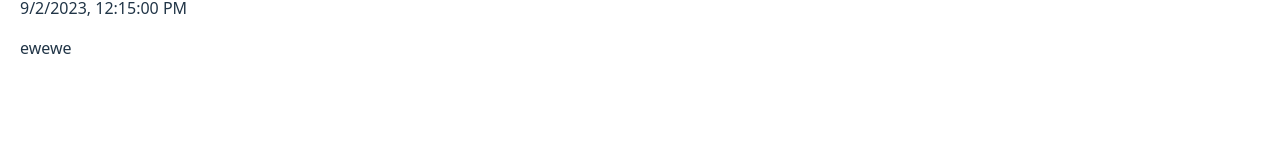
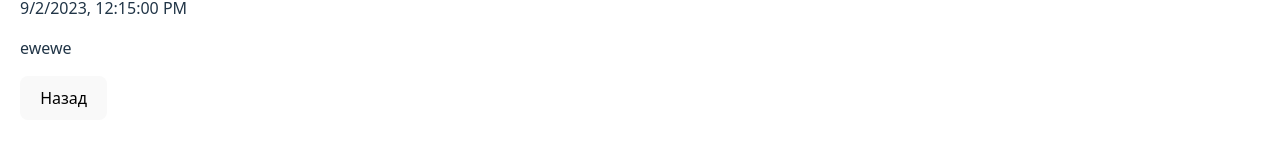
Before and after one commit to arseniykv777/my-todos, a React (Vite) app: page /1693656900000 in a window 1280 px wide. Shown: the part 198-344 px from the top of the page. Built offline with nearby package versions, Linux system fonts and the light colour scheme.

Commit message:
add goback btn

```diff
--- a/src/Todo/TodoDetails.jsx
+++ b/src/Todo/TodoDetails.jsx
@@ -1,14 +1,16 @@
-import { useParams } from "react-router-dom";
-import { Navigate } from "react-router-dom";
+import { useParams, useNavigate } from "react-router-dom";
 import NotFoundPage from "../NotFoundPage";
 
 function TodoDetails({ getDeed }) {
   const { key } = useParams();
+  const navigate = useNavigate();
   const deed = getDeed(Number(key));
 
   if (!deed) {
     return <NotFoundPage />;
   }
+
+  const goBack = () => navigate(-1);
 
   return (
     <section>
@@ -21,6 +23,7 @@
           <img src={deed.image} alt="Иллюстрация" style={{ maxWidth: "500px", maxHeight: "400px" }} />
         </p>
       )}
+      <button onClick={goBack}>Назад</button>
     </section>
   );
 }
```
